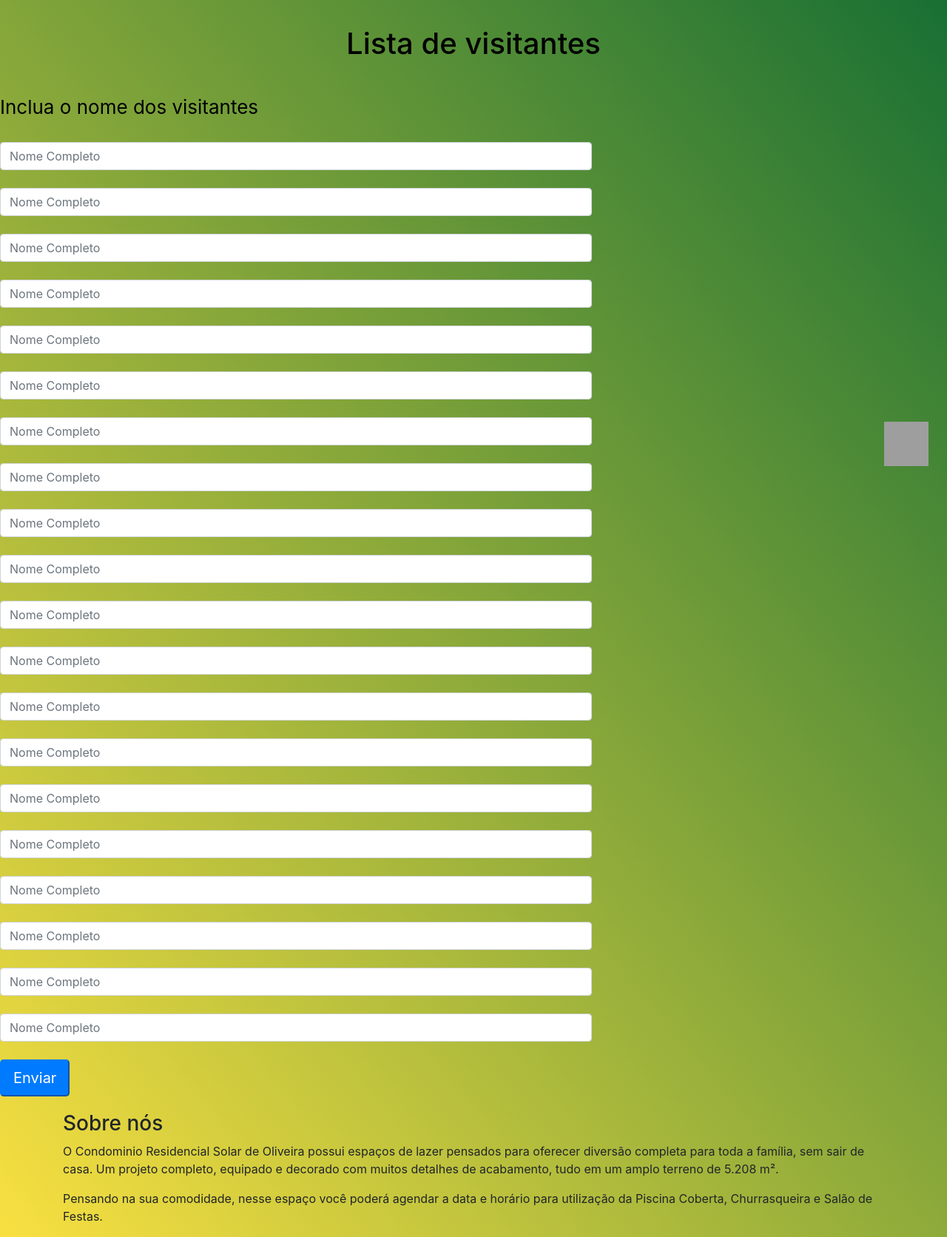
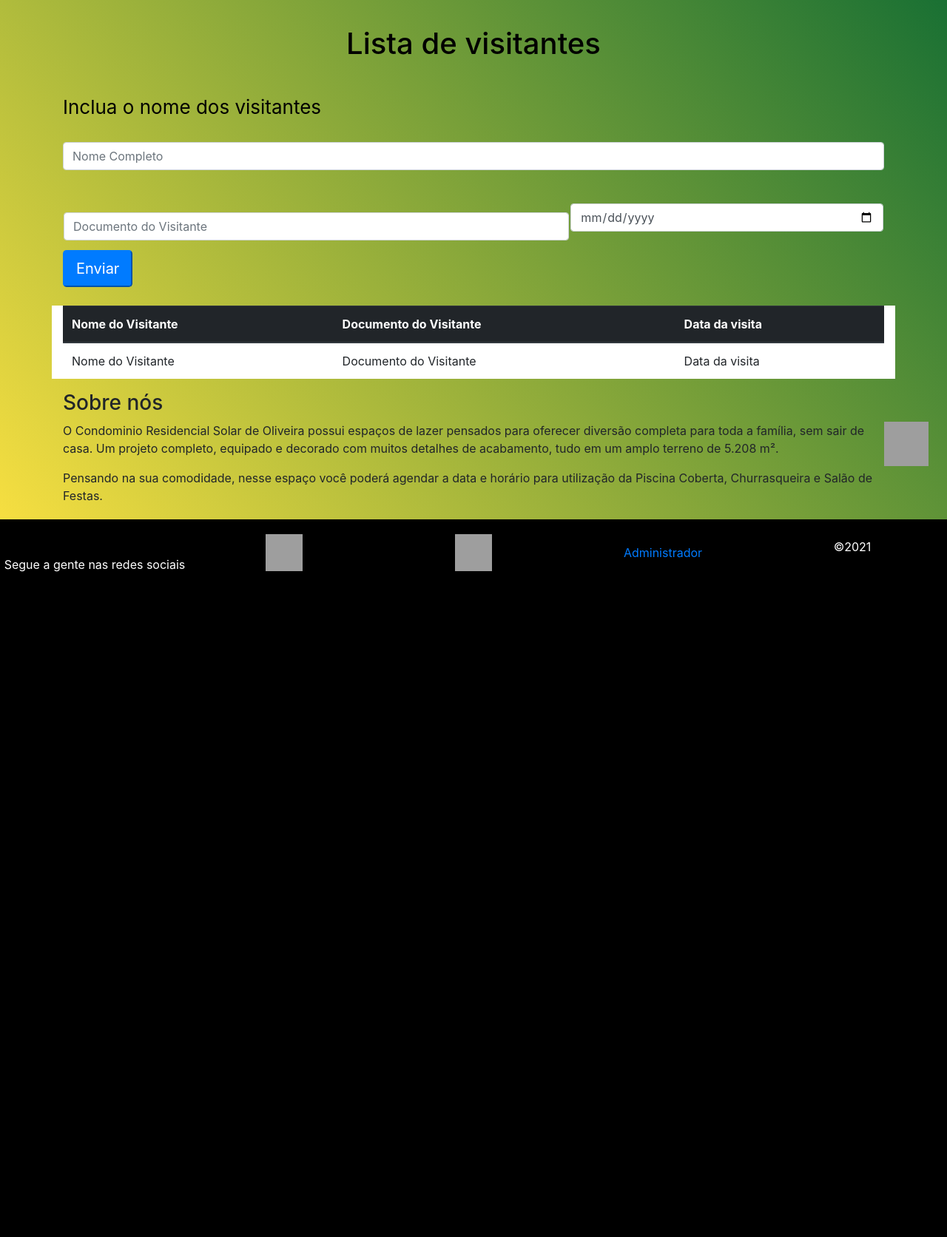
Before and after one commit to Fe13Reis/Aplicativo-web-com-python-e-flask, a Flask app: page /visitantes in a window 1280 px wide. Shown: the part 45-1717 px from the top of the page at 74% size. After the commit the page ends 818 px from the top, so only its background shows below. Run offline with Flask 2, Linux system fonts and the light colour scheme; the visitor is signed in with stand-in values (Sample User, id 1); data comes from the database, SQL or seed files in the repository; some libraries are stand-ins or nearby versions; grey boxes are pictures that could not be loaded.

Commit message:
info e visitantes no firebase

```diff
--- a/aplicativo.py
+++ b/aplicativo.py
@@ -188,13 +188,53 @@ def info():
 
 @app.route('/visitantes')
 def visitantes():
+    '''
     conn = get_db_connection()
     events = conn.execute('SELECT * FROM posts').fetchall()
     conn.close()
     if 'usuario_logado' not in session or session['usuario_logado'] == None:
         return redirect(url_for('login', proxima=url_for('login')))
     #return render_template('agenda.html', email = session['usuario_logado'], events = events)
+    '''
     return render_template('visitantes.html')
+
+#Gravar um visitante
+@app.route('/lista-visitante', methods=('GET', 'POST'))
+def listaVisitante():
+    if request.method == 'POST':
+        title = request.form['data']
+        nome = request.form['nome']
+        doc = request.form['rg']
+        content = (nome + ": " + doc)
+
+        dataEvent={'date' : title, 'todo': content}
+
+        try:
+            db.child('visitantes').push(dataEvent)
+            flash('sucesso!')
+            return redirect(url_for('visitantes'))
+        except:
+          flash('Falha, tente novamente!')
+          return redirect(url_for('visitantes'))
+
+#Gravar um recados
+@app.route('/lista-recados', methods=('GET', 'POST'))
+def listaRecardos():
+    if request.method == 'POST':
+        title = request.form['data']
+        nome = request.form['nome']
+        doc = request.form['rg']
+        content = (nome + ": " + doc)
+
+        dataEvent={'date' : title, 'todo': content}
+
+        try:
+            db.child('recados').push(dataEvent)
+            flash('sucesso!')
+            return redirect(url_for('info'))
+        except:
+          flash('Falha, tente novamente!')
+          return redirect(url_for('info'))
 
 
 app.run(debug=True)
--- a/templates/visitantes.html
+++ b/templates/visitantes.html
@@ -39,71 +39,26 @@
   </header>
 
   <section class="caixa" style="margin-top: 80px; margin-bottom: 20px">
+    <div class="container">
       <h1 style="text-align: center; color: black;"> Lista de visitantes</h1><br>
 
-    <form>
+      <form method="POST" action="{{ url_for('listaVisitante') }}">
         <div class="form-floating">
-        <label style="margin-top: 10px; text-align: center;  font-size: 26px; color: black;" for="floatingNome">Inclua o
-          nome dos visitantes</label>
-        <input style="width: 800px;margin-top: 20px;" type="text" class="form-control" name="nome"
+          <label style="margin-top: 10px; text-align: center;  font-size: 26px; color: black;" for="floatingNome">
+            Inclua o nome dos visitantes</label>
+          <input style="width: 100%;margin-top: 20px;" type="text" class="form-control" name="nome"
             placeholder="Nome Completo"><br>
-      </div>
-      <div class="form-floating">
-        <input style="width: 800px;" type="text" class="form-control" name="nome" placeholder="Nome Completo"><br>
-      </div>
-      <div class="form-floating">
-        <input style="width: 800px;" type="text" class="form-control" name="nome" placeholder="Nome Completo"><br>
-      </div>
-      <div class="form-floating">
-        <input style="width: 800px;" type="text" class="form-control" name="nome" placeholder="Nome Completo"><br>
-      </div>
-      <div class="form-floating">
-        <input style="width: 800px;" type="text" class="form-control" name="nome" placeholder="Nome Completo"><br>
-      </div>
-      <div class="form-floating">
-        <input style="width: 800px;" type="text" class="form-control" name="nome" placeholder="Nome Completo"><br>
-      </div>
-      <div class="form-floating">
-        <input style="width: 800px;" type="text" class="form-control" name="nome" placeholder="Nome Completo"><br>
-      </div>
-      <div class="form-floating">
-        <input style="width: 800px;" type="text" class="form-control" name="nome" placeholder="Nome Completo"><br>
-      </div>
-      <div class="form-floating">
-        <input style="width: 800px;" type="text" class="form-control" name="nome" placeholder="Nome Completo"><br>
-      </div>
-      <div class="form-floating">
-        <input style="width: 800px;" type="text" class="form-control" name="nome" placeholder="Nome Completo"><br>
-      </div>
-      <div class="form-floating">
-        <input style="width: 800px;" type="text" class="form-control" name="nome" placeholder="Nome Completo"><br>
-      </div>
-      <div class="form-floating">
-        <input style="width: 800px;" type="text" class="form-control" name="nome" placeholder="Nome Completo"><br>
-      </div>
-      <div class="form-floating">
-        <input style="width: 800px;" type="text" class="form-control" name="nome" placeholder="Nome Completo"><br>
-      </div>
-      <div class="form-floating">
-        <input style="width: 800px;" type="text" class="form-control" name="nome" placeholder="Nome Completo"><br>
-      </div>
-      <div class="form-floating">
-        <input style="width: 800px;" type="text" class="form-control" name="nome" placeholder="Nome Completo"><br>
-      </div>
-      <div class="form-floating">
-        <input style="width: 800px;" type="text" class="form-control" name="nome" placeholder="Nome Completo"><br>
-      </div>
-      <div class="form-floating">
-        <input style="width: 800px;" type="text" class="form-control" name="nome" placeholder="Nome Completo"><br>
-      </div>
-      <div class="form-floating">
-        <input style="width: 800px;" type="text" class="form-control" name="nome" placeholder="Nome Completo"><br>
-      </div>
-      <div class="form-floating">
-        <input style="width: 800px;" type="text" class="form-control" name="nome" placeholder="Nome Completo"><br>
-      </div>
-      <div class="form-floating">
-        <input style="width: 800px;" type="text" class="form-control" name="nome" placeholder="Nome Completo"><br>
+            <table style="width: 100%">
+              <tr style="vertical-align: middle;">
+                <td style="vertical-align: middle;">
+                  <input style="margin-top: 20px;" type="text" class="form-control" name="rg"
+                  placeholder="Documento do Visitante">
+                </td>
+                <td style="vertical-align: middle;">
+                  <input style="margin-top: 20px;" type="date" class="form-control" name="data"><br>
+                </td>
+              </tr>
+            </table>
         </div>
 
         </td>
@@ -112,9 +67,40 @@
         </td>
     </div>
     </form>
+    </div>
 
-  </section>
-  <section>
+    <div class="container" style="background-color: white; margin-top: 25px;">
+      <table style="width: 100%;" class="table">
+        <thead class="thead-dark">
+        <tr style="vertical-align: middle; ">
+          <th scope="col">
+            Nome do Visitante
+          </th>
+          <th scope="col">
+            Documento do Visitante
+          </th>
+          <th scope="col">
+            Data da visita
+          </th>
+        </tr>
+        </thead>
+        <tbody>
+        <tr style="vertical-align: middle;">
+          <td style="vertical-align: middle;">
+            Nome do Visitante
+          </td>
+          <td style="vertical-align: middle;">
+            Documento do Visitante
+          </td>
+          <td style="vertical-align: middle;">
+            Data da visita
+          </td>
+        </tr>
+      </tbody>
+      </table>
+    </div>
+
+
     <div class="container">
       <h3>
         Sobre nós
```
Also changed, not shown: templates/info.html (+62 -0 lines). Lines whose indentation alone changed are shown as unchanged.
